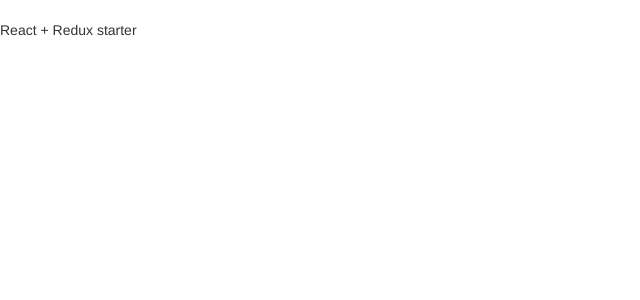
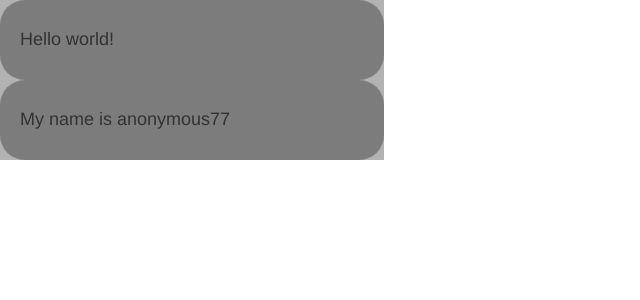
Before and after one commit to beribak/chat-app-redux, a React app: page / in a window 1280 px wide. Shown: the top 300 px of the page, without its empty margins (0-640 px from the left). Built offline with nearby package versions, Linux system fonts and the light colour scheme.

Commit message:
reducers and state created

```diff
--- a/assets/stylesheets/application.scss
+++ b/assets/stylesheets/application.scss
@@ -1,7 +1,14 @@
 body {
   font-family: Helvetica;
 }
-.app {
-  margin-top: 20px;
-  margin-bottom: 20px;
+
+.message_list {
+	width: 30vw;
+	background-color: rgba(0, 0, 0, 0.3);
 }
+
+.message {
+	padding: 20px;
+	border-radius: 25px;
+	background-color: rgba(0, 0, 0, 0.3);
+}
--- a/src/components/app.jsx
+++ b/src/components/app.jsx
@@ -1,9 +1,12 @@
 import React from 'react';
+
+import Message from '../containers/message';
+import MessageList from '../containers/message_list';
 
 const App = () => {
   return (
     <div className="app">
-      <p>React + Redux starter</p>
+      <MessageList />
     </div>
   );
 };
--- a/src/containers/message.jsx
+++ b/src/containers/message.jsx
@@ -5,8 +5,8 @@
 	render() {
 
 		return(
-			<div>
-
+			<div className="message">
+				<h4>{this.props.message.content}</h4>
 			</div>
 		);
 	}
--- a/src/containers/message_list.jsx
+++ b/src/containers/message_list.jsx
@@ -1,13 +1,24 @@
 import React, { Component } from 'react';
+import { connect } from 'react-redux';
+
+import Message from './message';
 
 class MessageList extends Component {
 
 	render() {
 
 		return(
-
+			<div className="message_list">
+				{this.props.messages.map(message => <Message message={message} key={message.content} />)}
+			</div>
 		);
 	}
 }
 
-export default MessageList;
+function mapStateToProps(state) {
+	return {
+		messages: state.messages
+	};
+}
+
+export default connect(mapStateToProps)(MessageList);
--- a/src/index.jsx
+++ b/src/index.jsx
@@ -8,9 +8,35 @@
 import App from './components/app';
 import '../assets/stylesheets/application.scss';
 
+import messagesReducer from './reducers/messages_reducer';
+import channelsReducer from './reducers/channels_reducer';
+import usersReducer from './reducers/users_reducer';
+import selectedChannelReducer from './reducers/selected_channel_reducer';
+
+const initialState = {
+  messages: [
+	  {
+	    "author":"anonymous92",
+	    "content":"Hello world!",
+	    "created_at":"2017-09-26T23:03:16.365Z"
+	  },
+	  {
+	    "author":"anonymous77",
+	    "content":"My name is anonymous77",
+	    "created_at":"2017-09-26T23:03:21.194Z"
+	  }
+  ],
+  channels: [ 'general', 'react', 'paris' ],
+  // currentUser: prompt("What is your username?") || `anonymous${Math.floor(10 + (Math.random() * 90))}`,
+  selectedChannel: 'general'
+};
+
 // State and reducers
 const reducers = combineReducers({
-  changeMe: (state = null, action) => state
+ messages: messagesReducer,
+ channels: channelsReducer,
+ currentUser: usersReducer,
+ selectedChannel: selectedChannelReducer
 });
 
 // render an instance of the component in the DOM
--- /dev/null
+++ b/src/reducers/channels_reducer.js
@@ -0,0 +1,6 @@
+export default function(state = null, action) {
+  switch (action.type) {
+    default:
+      return state;
+  }
+}
--- /dev/null
+++ b/src/reducers/messages_reducer.js
@@ -0,0 +1,17 @@
+export default function(state = null, action) {
+  switch (action.type) {
+    default:
+      return [
+	  {
+	    "author":"anonymous92",
+	    "content":"Hello world!",
+	    "created_at":"2017-09-26T23:03:16.365Z"
+	  },
+	  {
+	    "author":"anonymous77",
+	    "content":"My name is anonymous77",
+	    "created_at":"2017-09-26T23:03:21.194Z"
+	  }
+  ];
+  }
+}
--- /dev/null
+++ b/src/reducers/selected_channel_reducer.js
@@ -0,0 +1,6 @@
+export default function(state = null, action) {
+  switch (action.type) {
+    default:
+      return state;
+  }
+}
--- /dev/null
+++ b/src/reducers/users_reducer.js
@@ -0,0 +1,6 @@
+export default function(state = null, action) {
+  switch (action.type) {
+    default:
+      return state;
+  }
+}
```
